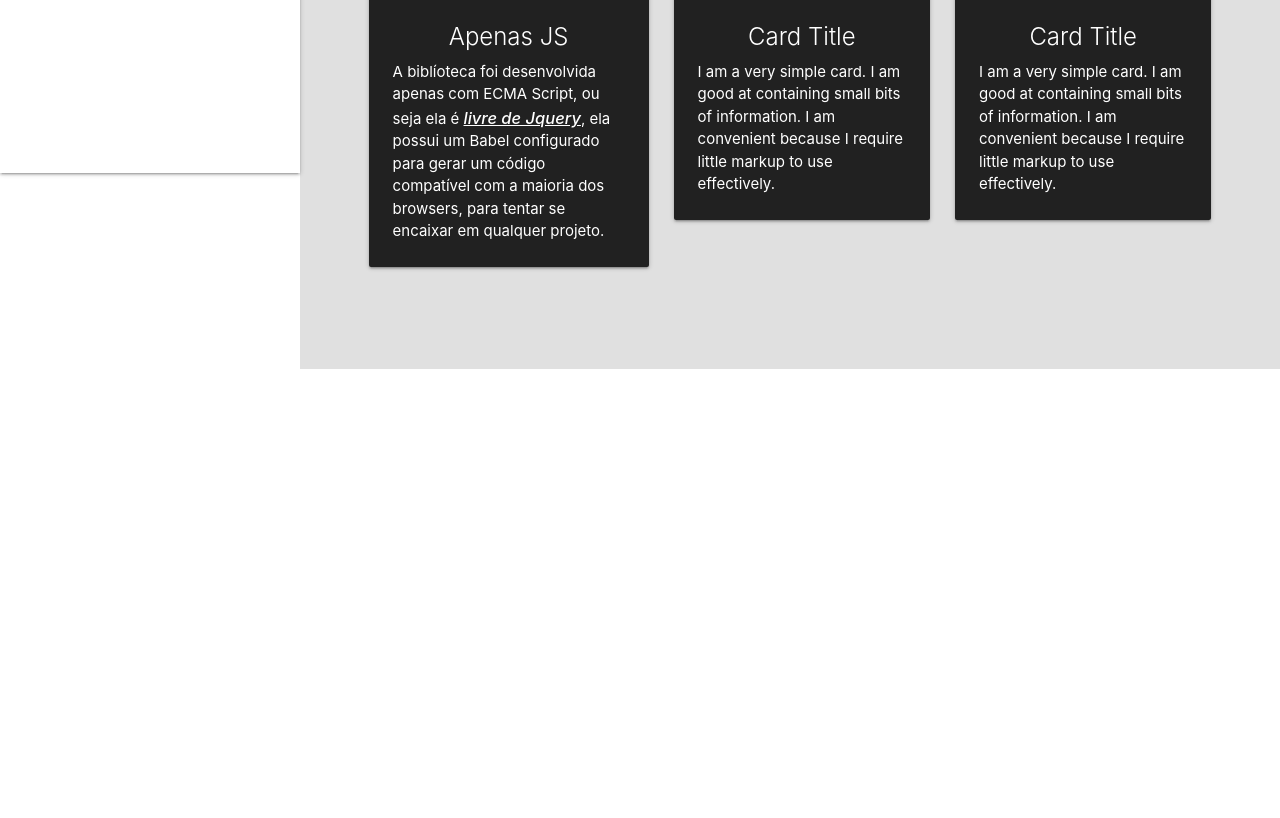
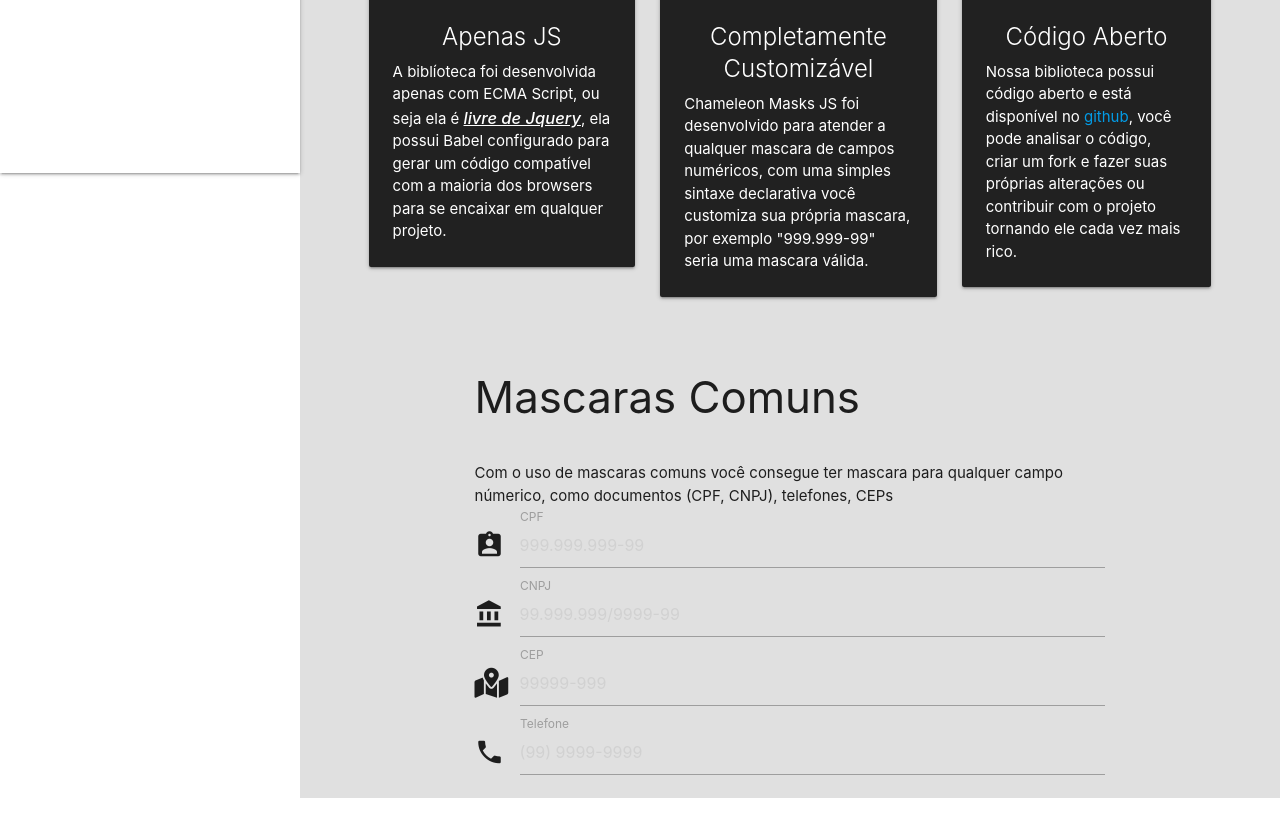
Before and after one commit to drprado2/chamaleon-masks-js, a website: page index.html in a window 1280 px wide. Shown: the part 687-1505 px from the top of the page. Before the commit the page ends 1076 px from the top, so only its background shows below. Drawn offline with nearby package versions, Linux system fonts and the light colour scheme.

Commit message:
Trabalhando no site de documentação

```diff
--- a/index.html
+++ b/index.html
@@ -230,8 +230,8 @@
               <span class="card-title center-align">Apenas JS</span>
               <p>
                 A biblíoteca foi desenvolvida apenas com ECMA Script, ou seja ela é
-                <strong>livre de Jquery</strong>, ela possui um Babel configurado para gerar um código compatível com
-                a maioria dos browsers, para tentar se encaixar em qualquer projeto.
+                <strong>livre de Jquery</strong>, ela possui Babel configurado para gerar um código compatível com
+                a maioria dos browsers para se encaixar em qualquer projeto.
               </p>
             </div>
           </div>
@@ -239,30 +239,62 @@
         <div class="card-wrapper">
           <div class="card grey darken-4">
             <div class="card-image">
-              <i class="material-icons large">code</i>
+              <i class="fas fa-cut"></i>
             </div>
             <div class="card-content white-text">
-              <span class="card-title center-align">Card Title</span>
-              <p>I am a very simple card. I am good at containing small bits of information. I am convenient because
-                I require little markup to use effectively.</p>
+              <span class="card-title center-align">Completamente Customizável</span>
+              <p>
+                Chameleon Masks JS foi desenvolvido para atender a qualquer mascara de campos numéricos, com uma
+                simples
+                sintaxe declarativa você customiza sua própria mascara, por exemplo "999.999-99" seria uma mascara
+                válida.
+              </p>
             </div>
           </div>
         </div>
         <div class="card-wrapper">
           <div class="card grey darken-4">
             <div class="card-image">
-              <i class="material-icons large">code</i>
+              <i class="fab fa-github-alt"></i>
             </div>
             <div class="card-content white-text">
-              <span class="card-title center-align">Card Title</span>
-              <p>I am a very simple card. I am good at containing small bits of information. I am convenient because
-                I require little markup to use effectively.</p>
+              <span class="card-title center-align">Código Aberto</span>
+              <p>
+                Nossa biblioteca possui código aberto e está disponível no <a href="#">github</a>, você pode analisar o
+                código,
+                criar um fork e fazer suas próprias alterações ou contribuir com o projeto tornando ele cada vez mais
+                rico.
+              </p>
             </div>
           </div>
         </div>
       </div>
-      <div class="use-cases-area row padding-menu menu-dep grey lighten-2">
-        <h2></h2>
+      <div class="use-cases-area row grey lighten-2">
+        <div class="col s8 offset-s2">
+          <h3 class="left-align">Mascaras Comuns</h4>
+            <p>Com o uso de mascaras comuns você consegue ter mascara para qualquer campo númerico, como documentos
+              (CPF, CNPJ), telefones, CEPs</p>
+            <div class="input-field">
+              <i class="material-icons prefix">assignment_ind</i>
+              <input class="my-clas" id="cpf" name="cpf" type="text" />
+              <label for="cpf">CPF</label>
+            </div>
+            <div class="input-field">
+              <i class="material-icons prefix">account_balance</i>
+              <input class="my-clas" id="cnpj" name="cnpj" type="text" />
+              <label for="cnpj">CNPJ</label>
+            </div>
+            <div class="input-field">
+              <i class="fas fa-map-marked-alt prefix"></i>
+              <input class="my-clas" id="cep" name="cep" type="text" />
+              <label for="cep">CEP</label>
+            </div>
+            <div class="input-field">
+              <i class="material-icons prefix">local_phone</i>
+              <input class="my-clas" id="telephone" name="telephone" type="text" />
+              <label for="telephon">Telefone</label>
+            </div>
+        </div>
       </div>
     </div>
   </main>
@@ -270,15 +302,28 @@
   <script src="https://cdnjs.cloudflare.com/ajax/libs/materialize/1.0.0/js/materialize.min.js"></script>
   <script src="./src/GenericNumberMask.js"></script>
   <script>
-    // document.addEventListener('DOMContentLoaded', function () {
-    //     var elems = document.querySelectorAll('.sidenav');
-    //     var instances = M.Sidenav.init(elems);
-    // });
     M.AutoInit();
-    // document.addEventListener('DOMContentLoaded', function() {
-    //     var elems = document.querySelectorAll('.parallax');
-    //     var instances = M.Parallax.init(elems);
-    // });
+
+    // let money = document.querySelector('#money');
+    let telephone = document.querySelector('#telephone');
+    // let infinitTelephone = document.querySelector('#infinit-telephone');
+    let cpf = document.querySelector('#cpf');
+    let cnpj = document.querySelector('#cnpj');
+    let cep = document.querySelector('#cep');
+    // let cpfCnpj = document.querySelector('#cpf-cnpj');
+    // let date = document.querySelector('#date');
+    // let hour = document.querySelector('#hour');
+    // let dateHour = document.querySelector('#date-hour');
+
+    GenericNumberMask.init(telephone, "(99[20-60]) 9999-9999", "(99) 99999-9999");
+    // GenericNumberMask.init(infinitTelephone, "(99) 9999-999*");
+    GenericNumberMask.init(cpf, "999.999.999-99");
+    GenericNumberMask.init(cnpj, "99.999.999/9999-99");
+    GenericNumberMask.init(cep, "99999-999");
+    // GenericNumberMask.init(cpfCnpj, "99.999.999/9999-99", "999.999.999-99");
+    // GenericNumberMask.initOptions(date, { masks: [{ mask: "99[1-31]/99[1-12]/9999[1920-2018]", placeholder: 'DD/MM/YYYY' }] });
+    // GenericNumberMask.initOptions(hour, { masks: [{ mask: "99[0-24]:99[0-60]", placeholder: 'HH:MM' }] });
+    // GenericNumberMask.initOptions(dateHour, { masks: [{ mask: "99[1-15]/99[6-7]/9999[2018-2020] 99[13-18]:99[0-59]:99[0-59]", placeholder: 'DD/MM/YYYY HH:MM:SS' }] });
 
     let btnMenu = document.querySelector('.sidenav-btn-trigger');
     let menuId = btnMenu.getAttribute('data-target');
```
